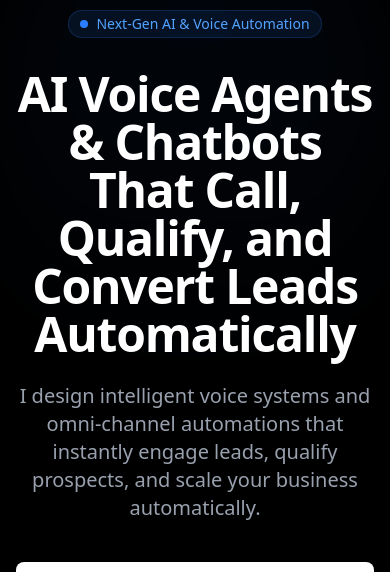
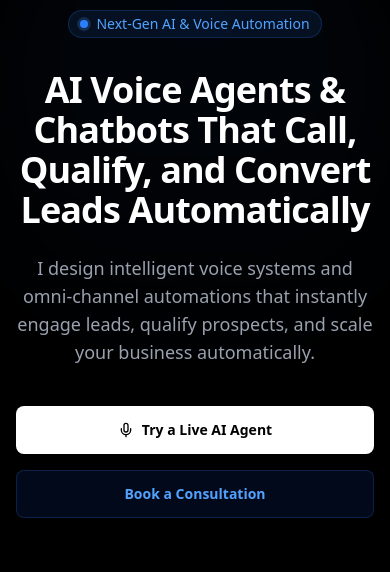
Before and after one commit to thelumin-ai/ai-voice-portfolio, a Next.js app: page / in a window 390 px wide. Shown: the part 152-724 px from the top of the page. Built offline with nearby package versions, Linux system fonts and the light colour scheme; no server answers; the database is empty.

Commit message:
perf: optimize mobile performance with static page cache (ISR), cookie-free public client, and instant Hero paint

```diff
--- a/src/app/admin/(protected)/content/actions.ts
+++ b/src/app/admin/(protected)/content/actions.ts
@@ -1,6 +1,7 @@
 'use server'
 
 import { createClient } from '@/lib/supabase/server'
+import { createPublicClient } from '@/lib/supabase/public'
 import { revalidatePath } from 'next/cache'
 import {
   HeroContent, AboutContent, ProblemContent,
@@ -10,7 +11,7 @@ import {
 // ---------- Getters ----------
 export async function getContentSettings() {
   try {
-    const supabase = await createClient()
+    const supabase = createPublicClient()
 
     const { data, error } = await supabase
       .from('site_settings')
--- a/src/app/admin/(protected)/seo/actions.ts
+++ b/src/app/admin/(protected)/seo/actions.ts
@@ -1,12 +1,13 @@
 'use server'
 
 import { createClient } from '@/lib/supabase/server'
+import { createPublicClient } from '@/lib/supabase/public'
 import { seoSchema, SeoFormValues } from '@/lib/validations/seo'
 import { revalidatePath } from 'next/cache'
 import { cache } from 'react'
 
 export const getSeoSettings = cache(async () => {
-  const supabase = await createClient()
+  const supabase = createPublicClient()
 
   const { data, error } = await supabase
     .from('seo_settings')
--- a/src/app/admin/(protected)/settings/actions.ts
+++ b/src/app/admin/(protected)/settings/actions.ts
@@ -1,12 +1,13 @@
 'use server'
 
 import { createClient } from '@/lib/supabase/server'
+import { createPublicClient } from '@/lib/supabase/public'
 import { settingsSchema, SettingsFormValues } from '@/lib/validations/settings'
 import { revalidatePath } from 'next/cache'
 import { cache } from 'react'
 
 export const getSiteSettings = cache(async (): Promise<{ data?: SettingsFormValues; error?: string }> => {
-  const supabase = await createClient()
+  const supabase = createPublicClient()
 
   const { data, error } = await supabase
     .from('site_settings')
--- a/src/app/admin/(protected)/testimonials/actions.ts
+++ b/src/app/admin/(protected)/testimonials/actions.ts
@@ -1,11 +1,12 @@
 'use server'
 
 import { createClient } from '@/lib/supabase/server'
+import { createPublicClient } from '@/lib/supabase/public'
 import { testimonialSchema, TestimonialFormValues } from '@/lib/validations/testimonial'
 import { revalidatePath } from 'next/cache'
 
 export async function getTestimonials() {
-  const supabase = await createClient()
+  const supabase = createPublicClient()
 
   const { data, error } = await supabase
     .from('testimonials')
--- a/src/app/page.tsx
+++ b/src/app/page.tsx
@@ -1,7 +1,7 @@
 import Hero from "@/components/home/Hero";
 import { getSeoSettings } from "@/app/admin/(protected)/seo/actions";
 
-export const dynamic = 'force-dynamic';
+export const revalidate = 60;
 
 export async function generateMetadata() {
   try {
--- a/src/components/home/Hero.tsx
+++ b/src/components/home/Hero.tsx
@@ -43,23 +43,13 @@ export default function Hero({ consultationLink = "https://www.upwork.com/servic
                         </span>
                     </motion.div>
 
-                    <motion.h1
-                        initial={{ opacity: 0, y: 20 }}
-                        animate={{ opacity: 1, y: 0 }}
-                        transition={{ duration: 0.5, delay: 0.1 }}
-                        className="text-5xl md:text-6xl lg:text-7xl font-extrabold tracking-tight text-white mb-6"
-                    >
+                    <h1 className="text-4xl sm:text-5xl md:text-6xl lg:text-7xl font-extrabold tracking-tight text-white mb-6">
                         {headline}
-                    </motion.h1>
+                    </h1>
 
-                    <motion.p
-                        initial={{ opacity: 0, y: 20 }}
-                        animate={{ opacity: 1, y: 0 }}
-                        transition={{ duration: 0.5, delay: 0.2 }}
-                        className="mt-6 text-xl text-gray-400 max-w-2xl mx-auto mb-10"
-                    >
+                    <p className="mt-6 text-lg sm:text-xl text-gray-400 max-w-2xl mx-auto mb-10">
                         {subtext}
-                    </motion.p>
+                    </p>
 
                     <motion.div
                         initial={{ opacity: 0, y: 20 }}
--- /dev/null
+++ b/src/lib/supabase/public.ts
@@ -0,0 +1,8 @@
+import { createClient as createSupabaseClient } from '@supabase/supabase-js'
+
+export function createPublicClient() {
+  const url = process.env.NEXT_PUBLIC_SUPABASE_URL || 'https://placeholder.supabase.co'
+  const key = process.env.NEXT_PUBLIC_SUPABASE_ANON_KEY || 'placeholder'
+
+  return createSupabaseClient(url, key)
+}
```
